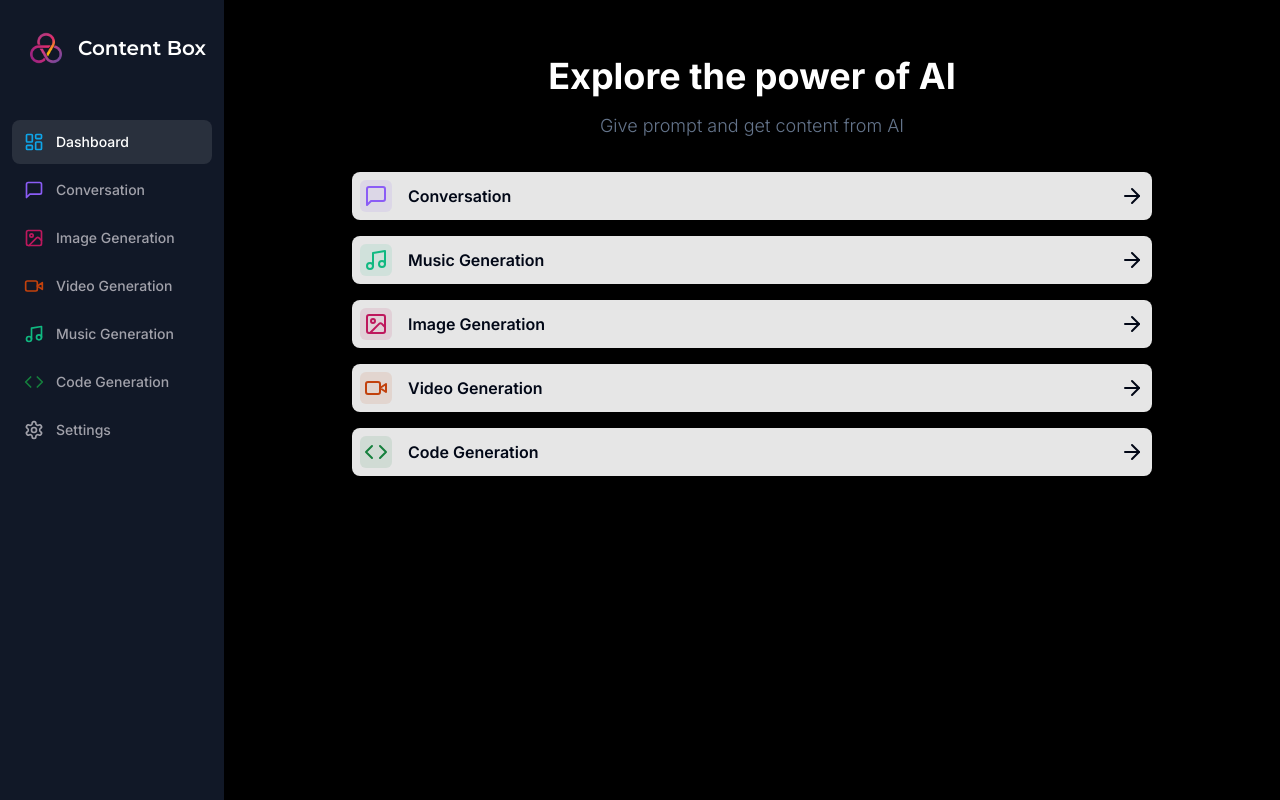
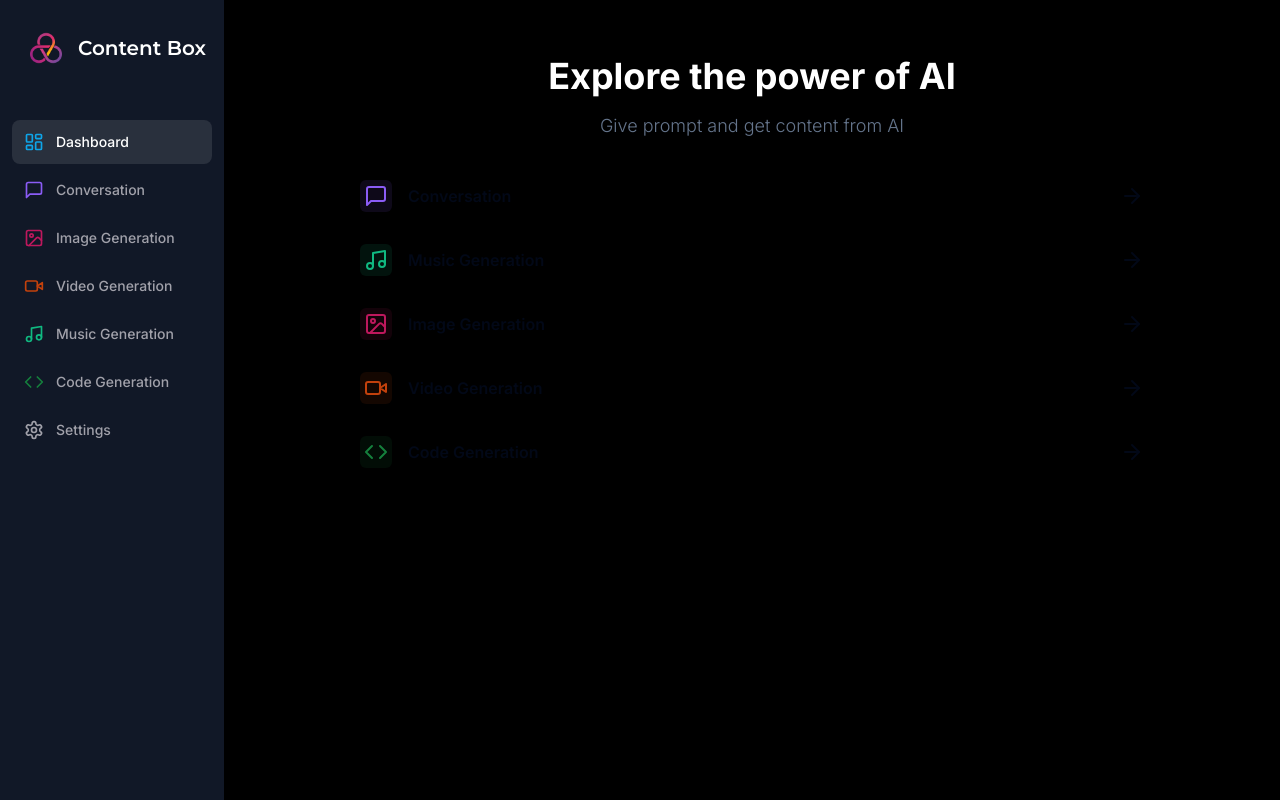
Before and after one commit to Kalash2002/Content_generator, a Next.js app: page /dashboard in a window 1280 px wide. Built offline with nearby package versions, Linux system fonts and the light colour scheme.

Commit message:
build fixes

```diff
--- a/app/(dashboard)/(routes)/code/page.tsx
+++ b/app/(dashboard)/(routes)/code/page.tsx
@@ -19,13 +19,13 @@ import {
 } from "@/components/ui/form";
 import { Input } from "@/components/ui/input";
 import { useRouter } from "next/router";
-import { ChatCompletionMessageParam } from "openai/resources/chat";
 import { Empty } from "@/components/empty";
 import { Loader } from "@/components/loader";
 import { UserAvatar } from "@/components/user-avatar";
 import { BotAvatar } from "@/components/bot-avatar";
 import { cn } from "@/lib/utils";
 import ReactMarkdown from "react-markdown";
+import { ChatCompletionMessageParam } from "openai/resources/chat/index.mjs";
 
 const Code = () => {
   //const router = useRouter();
--- a/app/(dashboard)/(routes)/conversation/page.tsx
+++ b/app/(dashboard)/(routes)/conversation/page.tsx
@@ -19,7 +19,7 @@ import {
 } from "@/components/ui/form";
 import { Input } from "@/components/ui/input";
 import { useRouter } from "next/router";
-import { ChatCompletionMessageParam } from "openai/resources/chat";
+import { ChatCompletionMessageParam } from "openai/resources/chat/index.mjs";
 import { Empty } from "@/components/empty";
 import { Loader } from "@/components/loader";
 import { UserAvatar } from "@/components/user-avatar";
--- a/app/(dashboard)/(routes)/dashboard/page.tsx
+++ b/app/(dashboard)/(routes)/dashboard/page.tsx
@@ -1,7 +1,14 @@
-"use client"
-import { UserButton } from '@clerk/nextjs';
-import { ArrowRight, Code, ImageIcon, MessageSquare, Music, VideoIcon } from 'lucide-react';
-import { cn } from '@/lib/utils';
+"use client";
+import { UserButton } from "@clerk/nextjs";
+import {
+  ArrowRight,
+  Code,
+  ImageIcon,
+  MessageSquare,
+  Music,
+  VideoIcon,
+} from "lucide-react";
+import { cn } from "@/lib/utils";
 
 import {
   Card,
@@ -10,11 +17,10 @@ import {
   CardFooter,
   CardHeader,
   CardTitle,
-} from "@/components/ui/card"
-import { useRouter } from 'next/navigation';
+} from "@/components/ui/card";
+import { useRouter } from "next/navigation";
 
-
-export const tool = [
+const tool = [
   {
     label: "Conversation",
     icon: MessageSquare,
@@ -56,31 +62,33 @@ const DashBoardpage = () => {
   const router = useRouter();
   return (
     <div>
-        <div className='mb-8 space-y-4'>
-          <h2 className='text-2xl md:text-4xl font-bold text-center'>
+      <div className="mb-8 space-y-4">
+        <h2 className="text-2xl md:text-4xl font-bold text-center">
           Explore the power of AI
         </h2>
-          <p className='text-muted-foreground font-light text-sm md:text-lg text-center'>
+        <p className="text-muted-foreground font-light text-sm md:text-lg text-center">
           Give prompt and get content from AI
         </p>
       </div>
-        <div className='px-4 md:px-20 lg:px-32 space-y-4'>
-         {tool.map((tool)=>(
-          <Card onClick={()=> router.push(tool.href)} key={tool.href} className='p-2 bg-white/90 border-white/90 flex items-center justify-between hover:shadow-md transition cursor-pointer opacity-0.9'>
-           <div className='flex items-center gap-x-4'>
-            <div className={cn("p-1 w-fit rounded-md",tool.bgColor)}>
-              <tool.icon className={cn("w-6 h-6",tool.color)}/>
+      <div className="px-4 md:px-20 lg:px-32 space-y-4">
+        {tool.map((tool) => (
+          <Card
+            onClick={() => router.push(tool.href)}
+            key={tool.href}
+            className="p-2 bg-white/9 0 border-white/90 flex items-center justify-between hover:shadow-md transition cursor-pointer opacity-0.9"
+          >
+            <div className="flex items-center gap-x-4">
+              <div className={cn("p-1 w-fit rounded-md", tool.bgColor)}>
+                <tool.icon className={cn("w-6 h-6", tool.color)} />
               </div>
-            <div className='font-semibold'>
-              {tool.label}
+              <div className="font-semibold">{tool.label}</div>
             </div>
-           </div>
-           <ArrowRight/>
+            <ArrowRight />
           </Card>
         ))}
       </div>
     </div>
-  )
-}
+  );
+};
 
 export default DashBoardpage;
--- a/app/api/code/route.ts
+++ b/app/api/code/route.ts
@@ -1,7 +1,7 @@
 import { auth } from "@clerk/nextjs";
 import { NextResponse } from "next/server";
 import OpenAI from "openai";
-import { ChatCompletionMessageParam } from "openai/resources/chat";
+import { ChatCompletionMessageParam } from "openai/resources/chat/index.mjs";
 
 // import { checkSubscription } from "@/lib/subscription";
 // import { incrementApiLimit, checkApiLimit } from "@/lib/api-limit";
@@ -48,7 +48,7 @@ export async function POST(req: Request) {
 
     const chatCompletion = await openai.chat.completions.create({
       model: "gpt-3.5-turbo",
-      messages:[instructionMessage,...messages],
+      messages: [instructionMessage, ...messages],
     });
     console.log(chatCompletion.choices[0].message);
     // if (!isPro) {
--- a/app/api/image/route.ts
+++ b/app/api/image/route.ts
@@ -1,7 +1,7 @@
 import { auth } from "@clerk/nextjs";
 import { NextResponse } from "next/server";
 import OpenAI from "openai";
-import { ChatCompletionMessageParam } from "openai/resources/chat";
+import { ChatCompletionMessageParam } from "openai/resources/chat/index.mjs";
 
 // import { checkSubscription } from "@/lib/subscription";
 // import { incrementApiLimit, checkApiLimit } from "@/lib/api-limit";
@@ -20,7 +20,7 @@ export async function POST(req: Request) {
   try {
     const { userId } = auth();
     const body = await req.json();
-    const { prompt, amount=1,resolution="512x512" } = body;
+    const { prompt, amount = 1, resolution = "512x512" } = body;
 
     if (!userId) {
       return new NextResponse("Unauthorized", { status: 401 });
--- a/next.config.js
+++ b/next.config.mjs
@@ -7,9 +7,6 @@ const nextConfig = {
       "cdn.openai.com",
     ],
   },
-  eslint: {
-    ignoreDuringBuilds: true,
-  },
 };
 
-module.exports = nextConfig
+export default nextConfig;
```
Also changed, not shown: app/(dashboard)/(routes)/image/page.tsx (+18 -13 lines), app/(dashboard)/(routes)/music/page.tsx (+14 -7 lines), app/(dashboard)/(routes)/video/page.tsx (+17 -9 lines), package.json (+5 -5 lines), 1 other file (tests, documents, lock files or other folders). Lines whose indentation alone changed are shown as unchanged.
